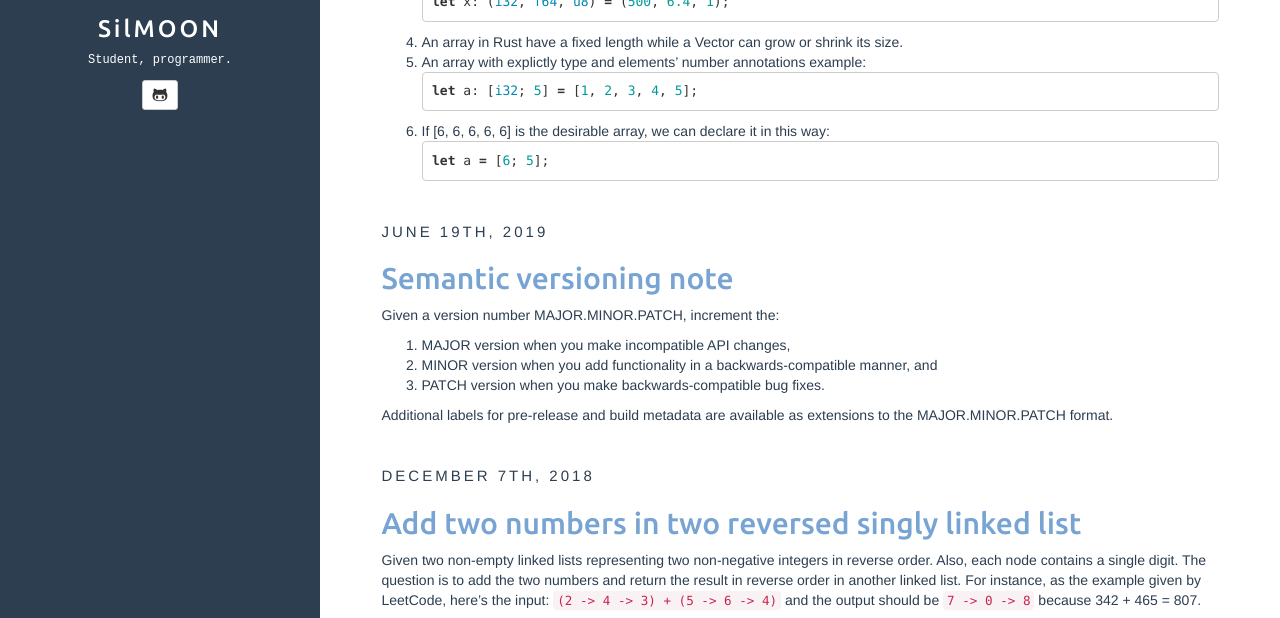
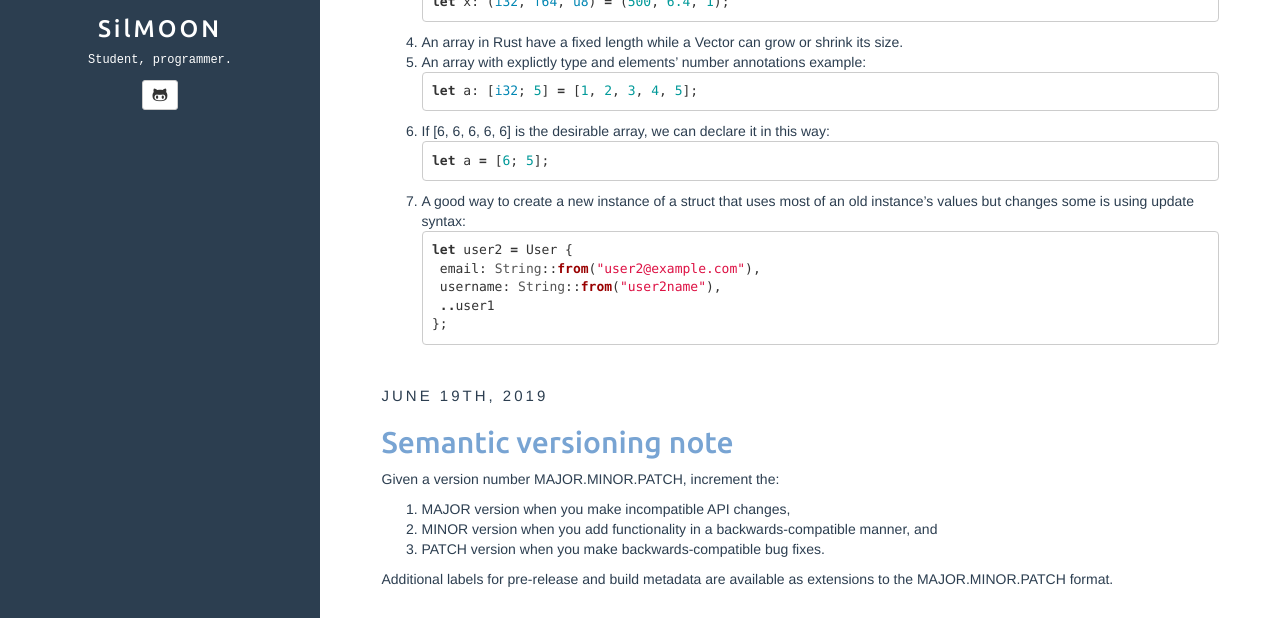
Before and after one commit to SilMOON/silmoon.github.io, a Jekyll site: the page built from index.html, in a window 1280 px wide and 900 px high, cut to the strip 282-900 px from the top of the window. Built offline with Jekyll 4.4.1, drawn with Linux system fonts in a browser that asks for light colours; the list of posts is cut into pages by our own code.

Commit message:
update post

````diff
--- a/_posts/2019-06-22-some-rust-note.md
+++ b/_posts/2019-06-22-some-rust-note.md
@@ -21,3 +21,11 @@ let a: [i32; 5] = [1, 2, 3, 4, 5];
 ```rust
 let a = [6; 5];
 ```
+7. A good way to create a new instance of a struct that uses most of an old instance’s values but changes some is using update syntax:
+```rust
+let user2 = User {
+    email: String::from("user2@example.com"),
+    username: String::from("user2name"),
+    ..user1
+};
+```
````
